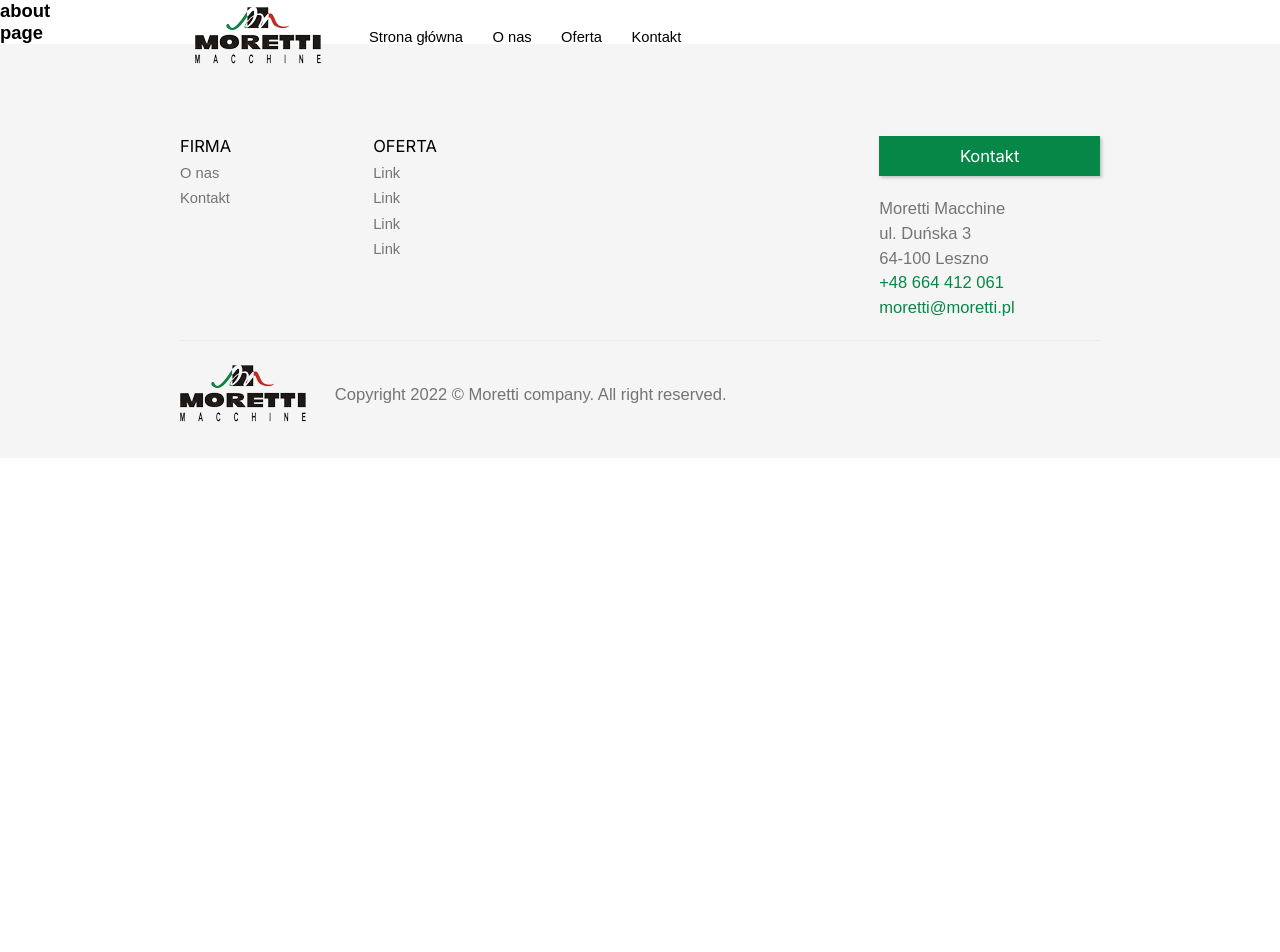
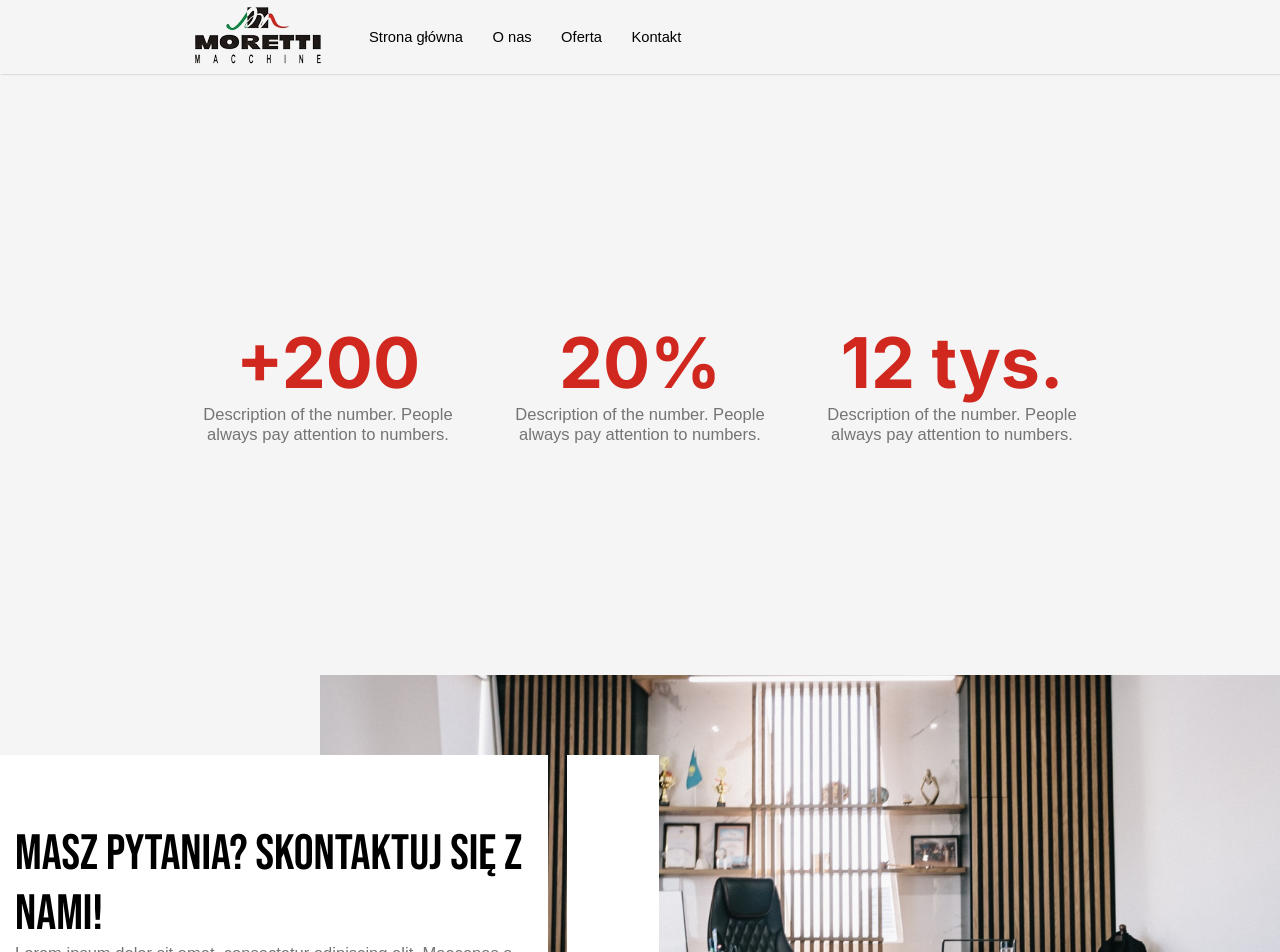
Before and after one commit to mateusz-wojcikjs/moretti.pl, a Next.js app: page /o-nas in a window 1280 px wide. Shown: the top 952 px of the page. Before the commit the page ends 800 px from the top, so only its background shows below. Built offline with nearby package versions, Linux system fonts and the light colour scheme.

Commit message:
adjusting layout for every page

```diff
--- a/components/common/CounterNumber/CounterNumber.styled.ts
+++ b/components/common/CounterNumber/CounterNumber.styled.ts
@@ -5,6 +5,10 @@ import breakpoints from "../../../assets/theme/breakpoints";
 export const StyledCounterNumber = styled(Grid)`
   text-align: center;
   margin-top: 10rem;
+
+  @media only screen and ${breakpoints.device.sm} {
+    grid-row-gap: 5rem;
+  }
 
   .counter-number {
     color: ${({ theme }) => theme.colors.primary};
--- a/components/common/CounterNumber/index.tsx
+++ b/components/common/CounterNumber/index.tsx
@@ -17,7 +17,7 @@ const CounterNumber = () => {
         </p>
       </div>
       <div>
-        <p className="counter-number">12k</p>
+        <p className="counter-number">12 tys.</p>
         <p className="counter-description">
           Description of the number. People always pay attention to numbers.{" "}
         </p>
--- a/components/common/Cta/Cta.styled.ts
+++ b/components/common/Cta/Cta.styled.ts
@@ -9,8 +9,9 @@ export const StyledCta = styled.div`
   grid-template-columns: repeat(4, 1fr);
   grid-template-rows: 20% 60% 20%;
   margin-top: 25rem;
+  min-height: 40rem;
 
-  @media only screen and ${breakpoints.device.xs} {
+  @media only screen and ${breakpoints.device.sm} {
     margin-top: 15rem;
   }
 
--- a/components/layout/Layout.styled.ts
+++ b/components/layout/Layout.styled.ts
@@ -78,6 +78,7 @@ export const Grid = styled.div`
   align-items: center;
   @media only screen and ${breakpoints.device.sm} {
     grid-template-columns: 1fr;
+    grid-row-gap: 2.5rem;
   }
 `;
 
@@ -85,6 +86,7 @@ export const StyledGridItems = styled(Grid)`
   @media only screen and ${breakpoints.device.sm} {
     grid-template-columns: repeat(auto-fit, minmax(250px, 1fr));
     row-gap: 2.5rem;
+    justify-items: center;
   }
 `;
 export const StyledGridPartners = styled(Grid)`
@@ -97,7 +99,8 @@ export const StyledGridPartners = styled(Grid)`
 `;
 export const StyledGridFooter = styled(Grid)`
   @media only screen and ${breakpoints.device.sm} {
-    grid-template-columns: repeat(auto-fit, minmax(15rem, 25rem));
+    grid-template-columns: repeat(auto-fit, minmax(11rem, 24rem));
+    column-gap: 2.5rem;
     row-gap: 2.5rem;
   }
 `;
--- a/components/layout/Navbar/Menu/index.tsx
+++ b/components/layout/Navbar/Menu/index.tsx
@@ -4,12 +4,14 @@ import React from "react";
 
 interface MenuProps {
   isOpen: boolean;
+  // eslint-disable-next-line no-unused-vars
+  onClick: (e: React.MouseEvent<HTMLElement>) => void;
 }
 
-const Menu: React.FC<MenuProps> = ({ isOpen }) => {
+const Menu: React.FC<MenuProps> = ({ isOpen, onClick }) => {
   return (
     <MaskNav isOpen={isOpen}>
-      <StyledMenu>
+      <StyledMenu onClick={onClick}>
         <StyledNavItem>
           <Link href={"/"}>Strona główna</Link>
         </StyledNavItem>
--- a/components/layout/Navbar/Navbar.styled.ts
+++ b/components/layout/Navbar/Navbar.styled.ts
@@ -5,16 +5,20 @@ import breakpoints from "assets/theme/breakpoints";
 
 const shadow = "1px 1px 1px rgba(0, 0, 0, 0.1)";
 
-export const StyledNavbar = styled.nav<{ isScrolled: boolean }>`
+export const StyledNavbar = styled.nav<{
+  isScrolled: boolean;
+  isHomePage: boolean;
+}>`
   height: 8rem;
-  background: ${({ theme, isScrolled }) =>
-    isScrolled ? theme.colors.gray : "transparent"};
+  background: ${({ theme, isScrolled, isHomePage }) =>
+    isScrolled || !isHomePage ? theme.colors.gray : "transparent"};
   grid-column: 1 / -1;
   z-index: 100;
   position: fixed;
   top: 0;
   width: 100%;
-  box-shadow: ${({ isScrolled }) => (isScrolled ? shadow : "none")};
+  box-shadow: ${({ isScrolled, isHomePage }) =>
+    isScrolled || !isHomePage ? shadow : "none"};
   transition: background-color 300ms ease;
 `;
 
--- a/components/layout/Navbar/index.tsx
+++ b/components/layout/Navbar/index.tsx
@@ -3,13 +3,14 @@ import Logo from "components/layout/Logo";
 import { NavigationContainer, StyledNavbar } from "./Navbar.styled";
 import BurgerMenu from "./BurgerMenu";
 import Menu from "./Menu";
+import { useRouter } from "next/router";
 
 const Navbar = () => {
   const [isOpen, setIsOpen] = useState(false);
   const [isScrolled, setIsScrolled] = useState(false);
-
+  const router = useRouter();
+  const isHomePage = router.route === "/";
   const windowGlobal = typeof window !== "undefined" && window;
-  // const navRef = useRef(null);
 
   const onClick = (e: React.MouseEvent<HTMLElement>) => {
     e.preventDefault();
@@ -24,13 +25,13 @@ const Navbar = () => {
           : setIsScrolled(false);
       };
     }
-  }, []);
+  }, [windowGlobal]);
 
   return (
-    <StyledNavbar isScrolled={isScrolled}>
+    <StyledNavbar isScrolled={isScrolled} isHomePage={isHomePage}>
       <NavigationContainer>
         <Logo />
-        <Menu isOpen={isOpen} />
+        <Menu isOpen={isOpen} onClick={onClick} />
         <BurgerMenu onClick={onClick} isOpen={isOpen} />
       </NavigationContainer>
     </StyledNavbar>
--- a/pages/o-nas.tsx
+++ b/pages/o-nas.tsx
@@ -1,8 +1,32 @@
 import { NextPage } from "next";
 import React from "react";
+import {
+  Container,
+  FullSectionGray,
+  InnerWrapper,
+} from "../components/layout/Layout.styled";
+import CounterNumber from "../components/common/CounterNumber";
+import Cta from "../components/common/Cta";
+import Testimonials from "../components/Testimonials";
+import Partners from "../components/layout/Partners";
 
 const AboutPage: NextPage = () => {
-  return <h1>about page</h1>;
+  return (
+    <>
+      <h1>about page</h1>
+      <FullSectionGray>
+        <InnerWrapper>
+          <CounterNumber />
+        </InnerWrapper>
+        <Cta />
+      </FullSectionGray>
+
+      <Container>
+        <Testimonials />
+      </Container>
+      <Partners />
+    </>
+  );
 };
 
 export default AboutPage;
```
Also changed, not shown: components/Hero/Hero.styled.ts (+9 -2 lines), components/Hero/index.tsx (+19 -2 lines), components/common/Features/Features.styled.ts (+8 -0 lines), pages/oferta/index.tsx (+31 -1 lines).
